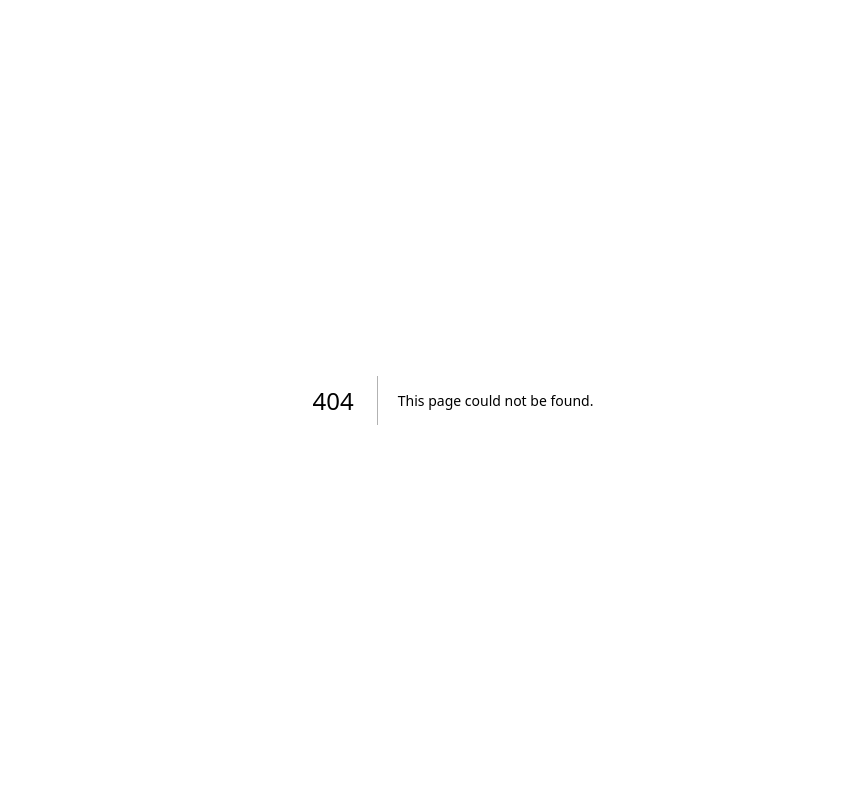
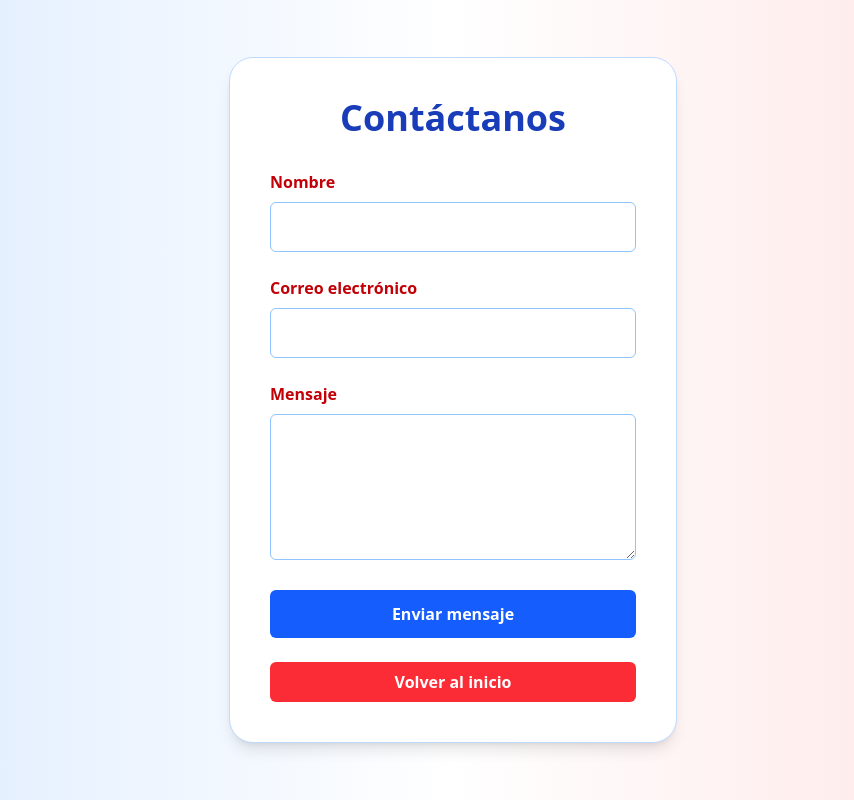
Before and after one commit to VVladT/fashion-store, a Next.js app: page /contact in a window 1280 px wide. Before the commit this address had no page. Shown: the whole page, without its empty margins (187-1041 px from the left). Built offline with nearby package versions, Linux system fonts and the light colour scheme.

Commit message:
feat(contact): add contact page with form and confirmation message

```diff
--- a/src/app/(ecommerce)/about/page.tsx
+++ b/src/app/(ecommerce)/about/page.tsx
@@ -4,25 +4,25 @@ import TeamMemberCard from '@/modules/common/components/about/TeamMemberCard'
 export default function AboutPage() {
   const team = [
     {
-      name: 'Angelo del Piero',
+      name: 'Del Piero Barboza Sánchez',
       role: 'Frontend Developer',
       description: 'Apasionado por el diseño de interfaces intuitivas y funcionales. Enfocado en la experiencia del usuario y la accesibilidad.',
       imgUrl: '/images/victorin.webp',
     },
     {
-      name: 'Anderson Daniel',
+      name: 'Anderson Burga Dávila',
       role: 'Arquitecto de Proyecto',
       description: 'Enfocado en la arquitectura modular, buenas prácticas y control de versiones con Git.',
       imgUrl: '/images/victorin.webp',
     },
     {
-      name: 'Vladimir',
+      name: 'Vladimir Tuñoque Morante',
       role: 'Líder Técnico',
       description: 'Encargado de la integración técnica, desarrollo con Next.js y optimización del rendimiento.',
       imgUrl: '/images/victorin.webp',
     },
     {
-      name: 'Sebastián',
+      name: 'Sebastián Muro Infante',
       role: 'UX/UI Designer',
       description: 'Responsable de la experiencia de usuario y el diseño visual. Enfocado en accesibilidad y estilo moderno.',
       imgUrl: '/images/victorin.webp',
--- /dev/null
+++ b/src/app/contact/page.tsx
@@ -0,0 +1,107 @@
+'use client'
+
+import { useState } from "react";
+import { useRouter } from "next/navigation";
+
+export default function ContactPage() {
+  const router = useRouter();
+  const [formData, setFormData] = useState({ name: "", email: "", message: "" });
+  const [submitted, setSubmitted] = useState(false);
+
+  const handleChange = (e: React.ChangeEvent<HTMLInputElement | HTMLTextAreaElement>) => {
+    setFormData({ ...formData, [e.target.name]: e.target.value });
+  };
+
+  const handleSubmit = (e: React.FormEvent) => {
+    e.preventDefault();
+    setSubmitted(true);
+  };
+
+  const goToHome = () => {
+    router.push("/");
+  };
+
+  return (
+    <main className="min-h-screen flex flex-col justify-center items-center p-8 bg-gradient-to-r from-blue-100 via-white to-red-100">
+      <div className="max-w-md w-full bg-white border border-blue-200 rounded-3xl shadow-lg p-10">
+        <h2 className="text-4xl font-bold text-blue-800 mb-8 text-center">Contáctanos</h2>
+        {!submitted ? (
+          <>
+            <form onSubmit={handleSubmit} className="space-y-6">
+              <div>
+                <label htmlFor="name" className="block text-red-700 font-semibold mb-2">
+                  Nombre
+                </label>
+                <input
+                  id="name"
+                  name="name"
+                  type="text"
+                  required
+                  value={formData.name}
+                  onChange={handleChange}
+                  className="w-full px-4 py-3 border border-blue-300 rounded-md focus:outline-none focus:ring-2 focus:ring-blue-500"
+                />
+              </div>
+
+              <div>
+                <label htmlFor="email" className="block text-red-700 font-semibold mb-2">
+                  Correo electrónico
+                </label>
+                <input
+                  id="email"
+                  name="email"
+                  type="email"
+                  required
+                  value={formData.email}
+                  onChange={handleChange}
+                  className="w-full px-4 py-3 border border-blue-300 rounded-md focus:outline-none focus:ring-2 focus:ring-blue-500"
+                />
+              </div>
+
+              <div>
+                <label htmlFor="message" className="block text-red-700 font-semibold mb-2">
+                  Mensaje
+                </label>
+                <textarea
+                  id="message"
+                  name="message"
+                  rows={5}
+                  required
+                  value={formData.message}
+                  onChange={handleChange}
+                  className="w-full px-4 py-3 border border-blue-300 rounded-md focus:outline-none focus:ring-2 focus:ring-blue-500"
+                />
+              </div>
+
+              <button
+                type="submit"
+                className="w-full bg-blue-600 hover:bg-blue-700 text-white font-bold py-3 rounded-md transition"
+              >
+                Enviar mensaje
+              </button>
+            </form>
+
+            <button
+              onClick={goToHome}
+              className="mt-6 w-full bg-red-500 hover:bg-red-600 text-white font-semibold py-2 rounded-md transition"
+            >
+              Volver al inicio
+            </button>
+          </>
+        ) : (
+          <div className="text-center space-y-6">
+            <p className="text-blue-700 font-semibold text-xl">
+              ¡Gracias por contactarnos! Te responderemos pronto.
+            </p>
+            <button
+              onClick={goToHome}
+              className="mt-4 w-full bg-red-500 hover:bg-red-600 text-white font-bold py-3 rounded-md transition"
+            >
+              Volver al inicio
+            </button>
+          </div>
+        )}
+      </div>
+    </main>
+  );
+}
--- a/src/modules/common/components/ui/header/Header.tsx
+++ b/src/modules/common/components/ui/header/Header.tsx
@@ -46,7 +46,7 @@ const Header = () => {
                 Sobre nosotros
               </Link>
 
-              <Link className="hover:underline" href="">
+              <Link className="hover:underline" href="contact">
                 Contacto
               </Link>
             </nav>
```
